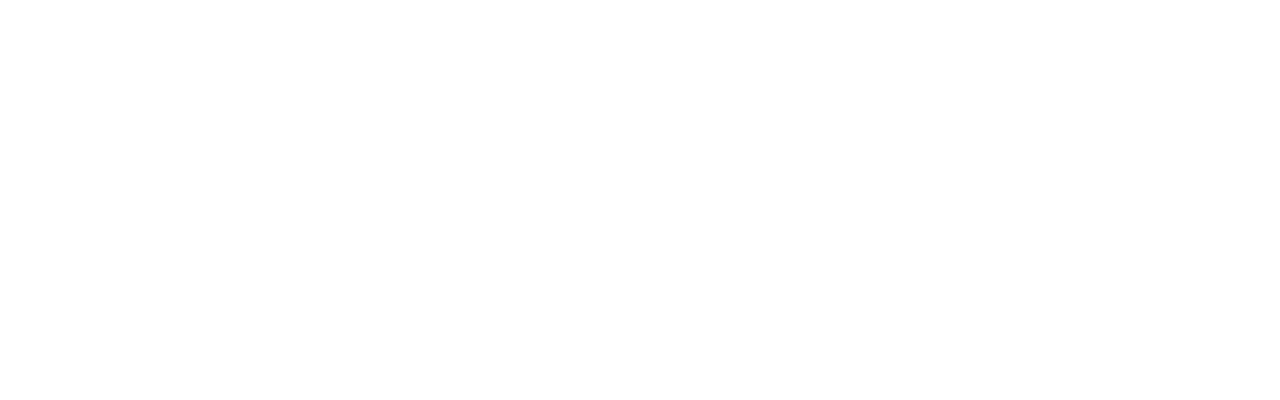
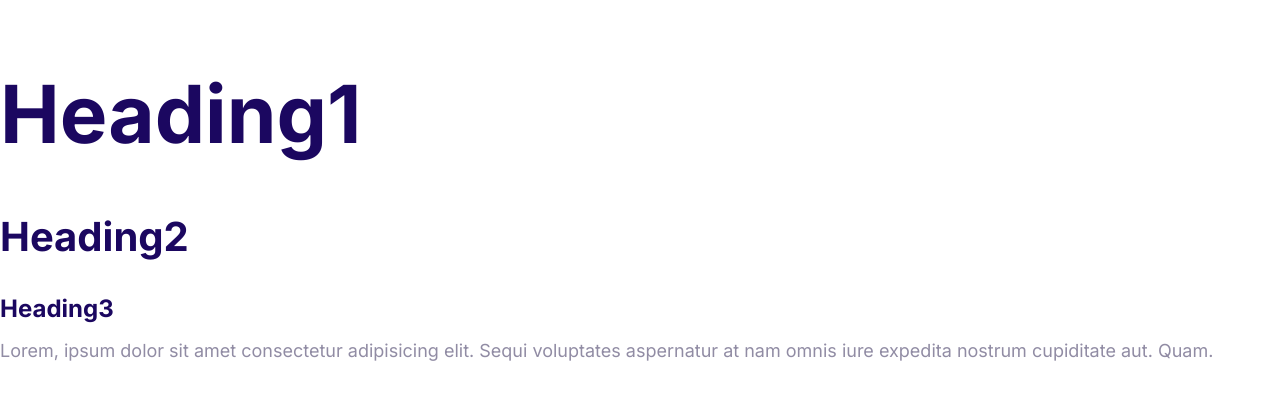
Before and after one commit to Kreetta/test, a plain HTML site: page index.html in a window 1280 px wide. Drawn offline with Linux system fonts and the light colour scheme.

Commit message:
Define the styles for the fonts.

```diff
--- a/CSS/styles.css
+++ b/CSS/styles.css
@@ -5,3 +5,56 @@
     --color-headings: #1b0760;
     --color-body: #918ca4;
 }
+
+html {
+    font-size: 62.5%;
+}
+
+body {
+    font-family: Inter, Arial, Helvetica, sans-serif;
+    color: var(--color-body);
+    font-size: 2.4rem;
+    line-height: 1.5;
+}
+
+h1,
+h2,
+h3 {
+    color: var(--color-headings);
+    margin-bottom: 1rem;
+
+}
+
+h1 {
+    font-size: 7rem;
+}
+
+h2 {
+    font-size: 4rem;
+}
+
+h3 {
+    font-size: 3rem;
+}
+
+p {
+    margin-top: 0;
+}
+
+@media screen and (min-width: 1024px) {
+    body {
+        font-size: 1.8rem;
+    }
+
+    h1 {
+        font-size: 8rem;
+    }
+
+    h2 {
+        font-size: 4rem;
+    }
+
+    h3 {
+        font-size: 2.4rem;
+    }
+}
--- a/index.html
+++ b/index.html
@@ -6,12 +6,18 @@
     <meta http-equiv="X-UA-Compatible" content="IE=edge">
     <meta name="viewport" content="width=device-width, initial-scale=1.0">
     <title>Document</title>
+    <link rel="preconnect" href="https://fonts.gstatic.com">
+    <link href="https://fonts.googleapis.com/css2?family=Inter:wght@400;700&display=swap" rel="stylesheet">
     <link rel="stylesheet" href="CSS/normalize.css">
     <link rel="stylesheet" href="CSS/styles.css">
 </head>
 
 <body>
-
+    <h1>Heading1</h1>
+    <h2>Heading2</h2>
+    <h3>Heading3</h3>
+    <p>Lorem, ipsum dolor sit amet consectetur adipisicing elit. Sequi voluptates aspernatur at nam omnis iure expedita
+        nostrum cupiditate aut. Quam.</p>
 </body>
 
 </html>
```
